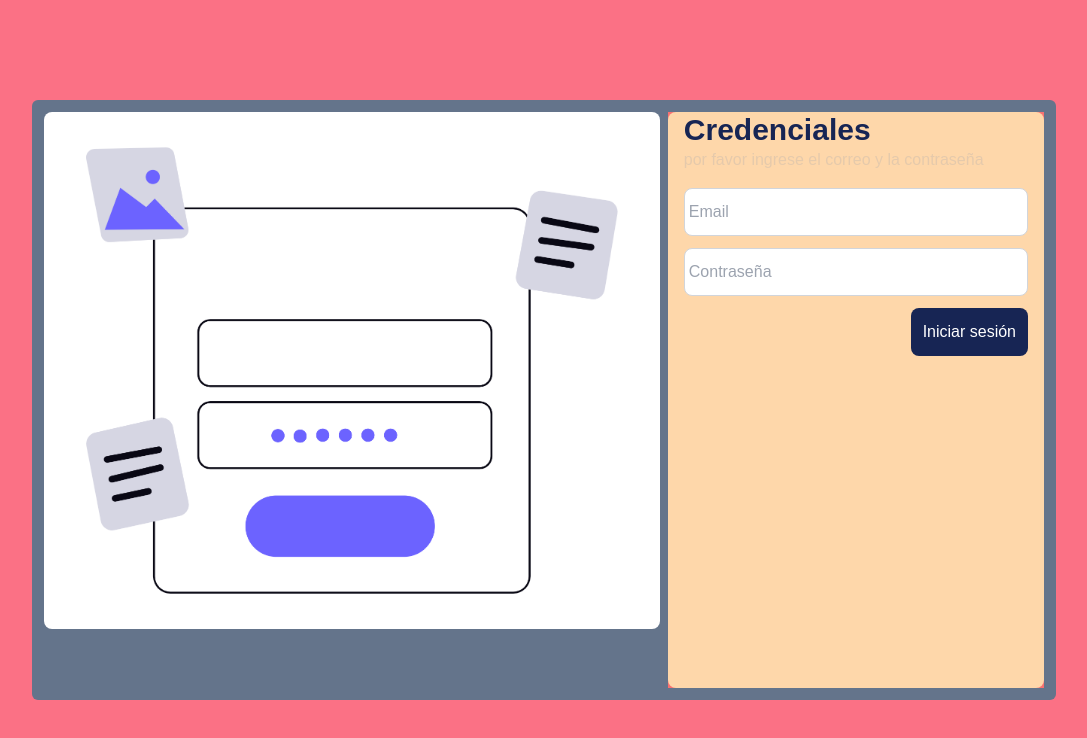
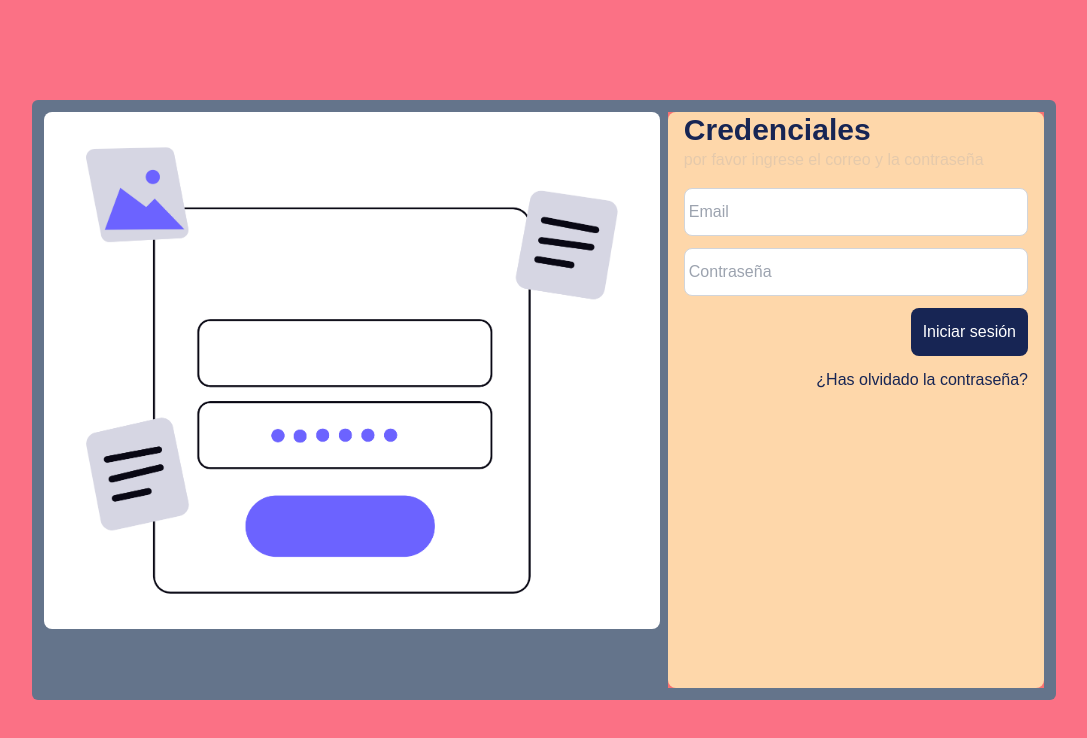
Before and after one commit to andersonNB/dashboardPokemon, a Next.js app: page / in a window 1280 px wide. Shown: the top 738 px of the page, without its empty margins (96-1183 px from the left). Built offline with nearby package versions, Linux system fonts and the light colour scheme.

Commit message:
no comments

```diff
--- a/src/app/login/FormLoginContainer/index.tsx
+++ b/src/app/login/FormLoginContainer/index.tsx
@@ -29,7 +29,7 @@ const FormLoginContainer = () => {
 					</button>
 				</div>
 				<div className="flex gap-2 items-center w-full justify-end">
-					{/* <a href="#">¿Has olvidado la contraseña?</a> */}
+					<a href="#">¿Has olvidado la contraseña?</a>
 				</div>
 			</form>
 		</div>
```
Also changed, not shown: 1 other file (tests, documents, lock files or other folders).
